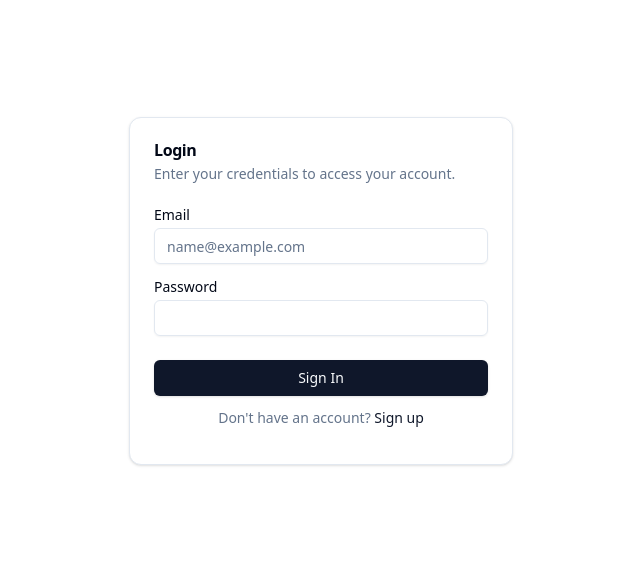
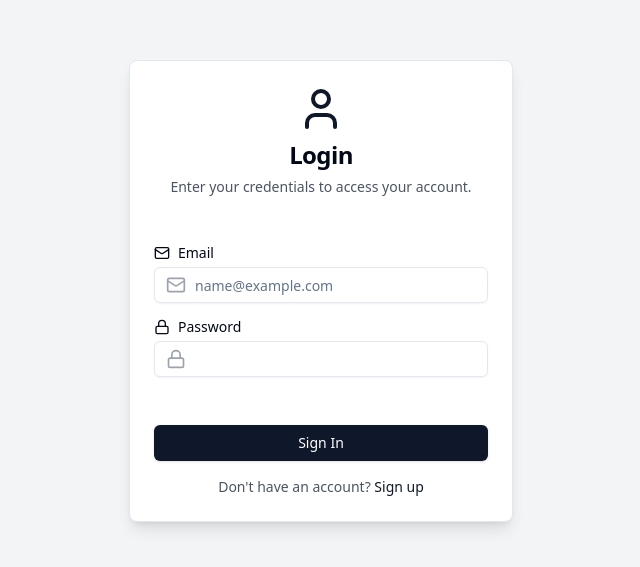
Before and after one commit to amitkumar013/E-Commerce, a React (Vite) app in the folder admin/: page /auth/login in a window 1280 px wide. Shown: the part 109-676 px from the top of the page, without its empty margins (319-959 px from the left). Built offline with nearby package versions, Linux system fonts and the light colour scheme.

Commit message:
enhance login page with loading state and

```diff
--- a/admin/src/pages/LoginPage.tsx
+++ b/admin/src/pages/LoginPage.tsx
@@ -12,54 +12,66 @@ import {
   CardTitle,
 } from "@/components/ui/card";
 import { Alert, AlertDescription } from "@/components/ui/alert";
+import { Icons } from "@/components/ui/icons";
 import axios from "axios";
 //import { useAuth } from "@/context/authContext";
 
 export default function LoginPage() {
   const [email, setEmail] = useState("");
   const [password, setPassword] = useState("");
-  const [error] = useState("");
+  const [error, setError] = useState("");
+  const [isLoading, setIsLoading] = useState(false);
   //const { auth, setAuth } = useAuth();
 
   const navigate = useNavigate();
 
   const handleLoginSubmit = async (e: React.FormEvent) => {
     e.preventDefault();
+    setIsLoading(true);
     try {
       const res = await axios.post("http://localhost:8000/api/v1/users/login", {
         email,
         password,
       });
-//       if (res && res.data.success) {
-//         setAuth({
-//           ...auth,
-//           user: res.data.user,
-//           token: res.data.accessToken,
-//         });
-//         localStorage.setItem("auth", JSON.stringify(res.data));
-//         navigate("/");
-//       } else {
-//         console.log("Invalid email or password");
-//       }
+      // if (res && res.data.success) {
+      //   setAuth({
+      //     ...auth,
+      //     user: res.data.user,
+      //     token: res.data.accessToken,
+      //   });
+      //   localStorage.setItem("auth", JSON.stringify(res.data));
+      //   navigate("/");
+      // } else {
+      //   console.log("Invalid email or password");
+      // }
     } catch (error) {
       console.error("An error occurred while submitting the login form", error);
+      setError("Invalid email or password");
+    } finally {
+      setIsLoading(false);
     }
   };
 
   return (
-    <div className="flex items-center justify-center min-h-screen">
-      <Card className="w-full max-w-sm mx-auto">
-        <CardHeader>
-          <CardTitle>Login</CardTitle>
-          <CardDescription>
+    <div className="flex items-center justify-center min-h-screen bg-gray-100 p-4 sm:p-6 lg:p-8">
+      <Card className="w-full max-w-sm mx-auto bg-white shadow-lg rounded-lg">
+        <CardHeader className="text-center">
+          <Icons.user className="h-12 w-12 text-primary mx-auto" />
+          <CardTitle className="text-2xl font-bold">Login</CardTitle>
+          <CardDescription className="text-gray-600">
             Enter your credentials to access your account.
           </CardDescription>
         </CardHeader>
         <form onSubmit={handleLoginSubmit}>
-          <CardContent>
+          <CardContent className="p-6">
             <div className="grid w-full items-center gap-4">
               <div className="flex flex-col space-y-1.5">
-                <Label htmlFor="email">Email</Label>
+                <Label htmlFor="email" className="flex items-center gap-2">
+                  <Icons.email className="h-4 w-4" />
+                  Email
+                </Label>
+                <div className="relative">
+                  <Icons.email className="absolute left-3 top-1/2 transform -translate-y-1/2 text-gray-400 h-5 w-5" />
                   <Input
                     id="email"
                     type="email"
@@ -68,10 +80,17 @@ import axios from "axios";
                     onChange={(e) => setEmail(e.target.value)}
                     required
                     autoComplete="email"
+                    className="pl-10"
                   />
                 </div>
+              </div>
               <div className="flex flex-col space-y-1.5">
-                <Label htmlFor="password">Password</Label>
+                <Label htmlFor="password" className="flex items-center gap-2">
+                  <Icons.password className="h-4 w-4" />
+                  Password
+                </Label>
+                <div className="relative">
+                  <Icons.password className="absolute left-3 top-1/2 transform -translate-y-1/2 text-gray-400 h-5 w-5" />
                   <Input
                     id="password"
                     type="password"
@@ -79,14 +98,17 @@ import axios from "axios";
                     onChange={(e) => setPassword(e.target.value)}
                     required
                     autoComplete="current-password"
+                    className="pl-10"
                   />
+                </div>
               </div>
             </div>
           </CardContent>
 
-          <CardFooter className="flex flex-col">
-            <Button className="w-full" type="submit">
-              Sign In
+          <CardFooter className="flex flex-col p-6">
+            <Button className="w-full bg-primary text-white py-2 rounded-md" type="submit" disabled={isLoading}>
+              {isLoading && <Icons.spinner className="mr-2 h-4 w-4 animate-spin" />}
+              {isLoading ? "Signing In..." : "Sign In"}
             </Button>
             {error && (
               <Alert variant="destructive" className="mt-4">
@@ -94,7 +116,7 @@ import axios from "axios";
               </Alert>
             )}
 
-            <p className="text-sm text-muted-foreground text-center p-3">
+            <p className="text-sm text-gray-600 text-center mt-4">
               Don't have an account?{" "}
               <Link to="/auth/register" className="text-primary hover:underline">
                 Sign up
```
Lines whose indentation alone changed are shown as unchanged.
